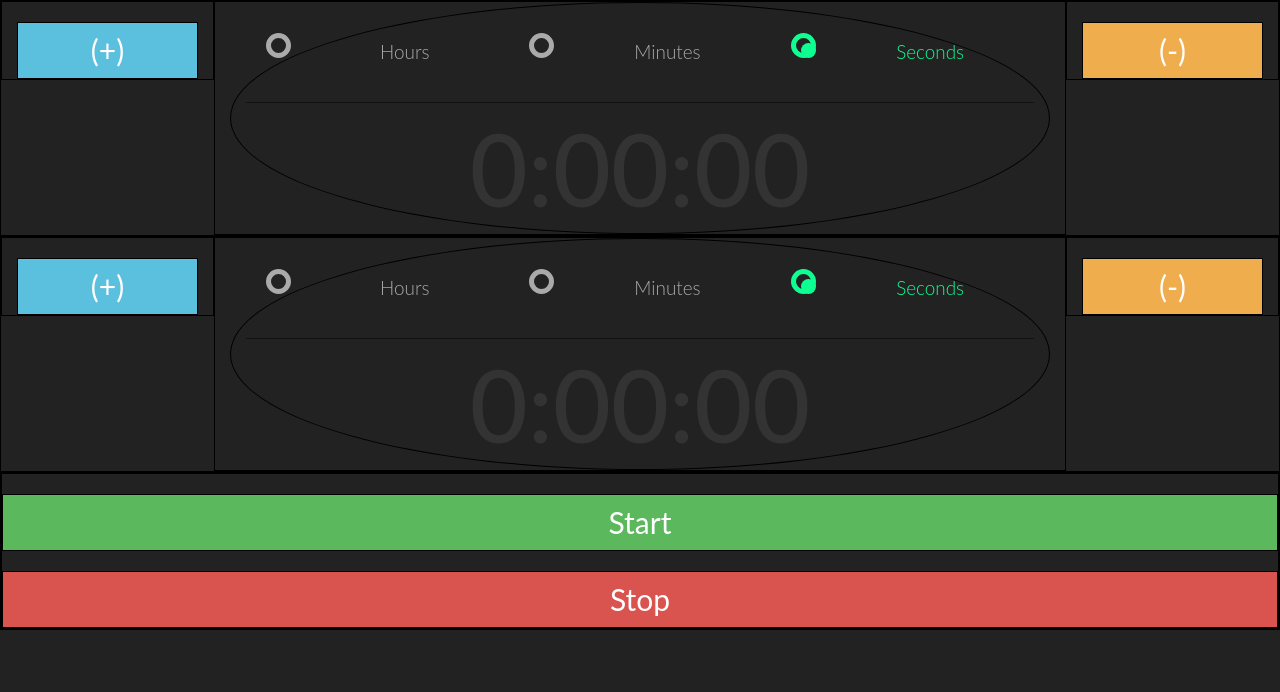
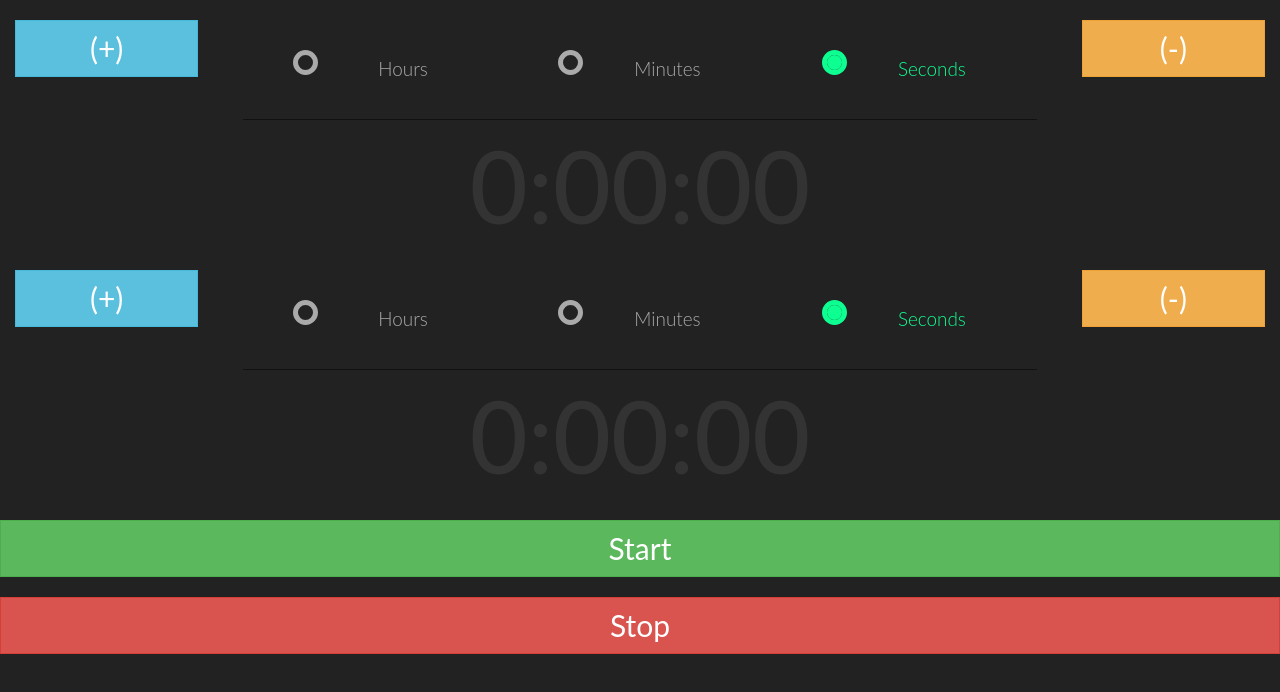
Before and after one commit to d-robertson/pomodoroClock, a plain HTML site: page index.html in a window 1280 px wide. Drawn offline with nearby package versions, Linux system fonts and the light colour scheme.

Commit message:
removed borders

```diff
--- a/index.html
+++ b/index.html
@@ -21,12 +21,12 @@
   </head>
   <body ng-app="clockApp" class="text-center">
     <div class="container-fluid" ng-controller="clockCtrl">
-      <div class="row border">
-        <div class="col-xs-2 border">
-          <button class="btn border btn-info" ng-click="increaseTimer()">(+)</button>
+      <div class="row ">
+        <div class="col-xs-2 ">
+          <button class="btn  btn-info" ng-click="increaseTimer()">(+)</button>
         </div>
-        <div class="col-xs-8 border">
-          <div class="box border">
+        <div class="col-xs-8 ">
+          <div class="box ">
             <form name="myForm">
               <ul class="col-xs-12">
                 <li class="col-xs-4">
@@ -49,16 +49,16 @@
             <h1>{{timerHours}}:{{timerTenMin}}{{timerMinute}}:{{timerTenSec}}{{timerSecond}}</h1>
           </div>
         </div>
-        <div class="col-xs-2 border">
-          <button class="btn border btn-warning" ng-click="decreaseTimer()">(-)</button border>
+        <div class="col-xs-2 ">
+          <button class="btn  btn-warning" ng-click="decreaseTimer()">(-)</button >
         </div>
       </div>
-      <div class="row border">
-        <div class="col-xs-2 border">
-          <button class="btn border btn-info" ng-click="increaseBreak()">(+)</button>
+      <div class="row ">
+        <div class="col-xs-2 ">
+          <button class="btn  btn-info" ng-click="increaseBreak()">(+)</button>
         </div>
-        <div class="col-xs-8 border">
-          <div class="box border">
+        <div class="col-xs-8 ">
+          <div class="box ">
             <form name="otherForm">
               <ul class="col-xs-12">
                 <li class="col-xs-4">
@@ -81,14 +81,14 @@
             <h1>{{breakHours}}:{{breakTenMin}}{{breakMinute}}:{{breakTenSec}}{{breakSecond}}</h1>
           </div>
         </div>
-        <div class="col-xs-2 border">
-          <button class="btn border btn-warning" ng-click="decreaseBreak()">(-)</button>
+        <div class="col-xs-2 ">
+          <button class="btn  btn-warning" ng-click="decreaseBreak()">(-)</button>
         </div>
       </div>
-      <div class="row border">
-        <div class="buttons border">
-          <button class="btn border btn-success" ng-click="timer()">Start</button>
-          <button class="btn border btn-danger" ng-click="stopTimer()">Stop</button>
+      <div class="row ">
+        <div class="buttons ">
+          <button class="btn  btn-success" ng-click="timer()">Start</button>
+          <button class="btn  btn-danger" ng-click="stopTimer()">Stop</button>
         </div>
       </div>
     </div>
--- a/styles.css
+++ b/styles.css
@@ -15,7 +15,6 @@ input[type=radio] {
 .box {
   width: 100%;
   height: 100%;
-  border-radius: 100%;
 }
 
 .btn {
@@ -98,7 +97,7 @@ ul li .check{
   height: 25px;
   width: 25px;
   top: 30px;
-  left: 20px;
+  left: 50px;
   z-index: 5;
   transition: border .25s linear;
   -webkit-transition: border .25s linear;
@@ -115,8 +114,8 @@ ul li .check::before {
   border-radius: 100%;
   height: 15px;
   width: 15px;
-  top: 5px;
-  left: 5px;
+  top: 0px;
+  left: 0px;
   margin: auto;
   transition: background 0.25s linear;
   -webkit-transition: background 0.25s linear;
```
